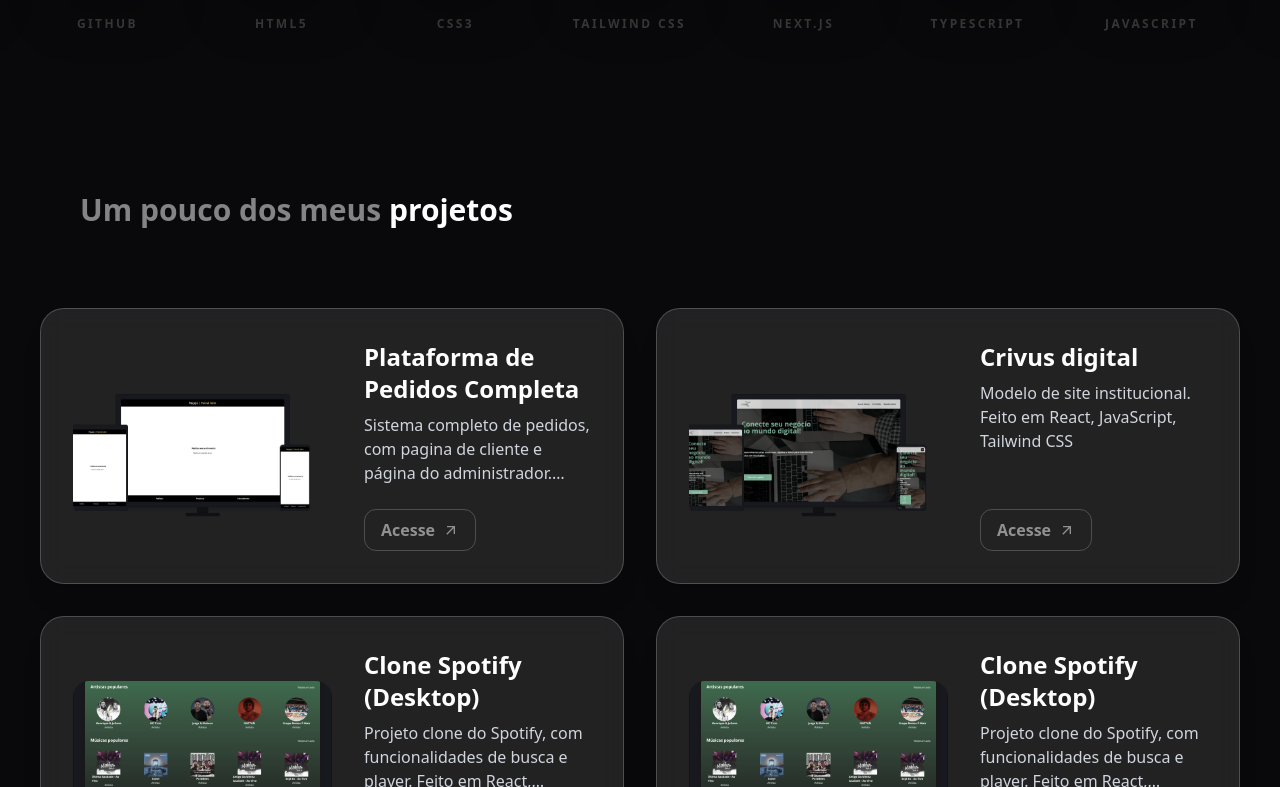
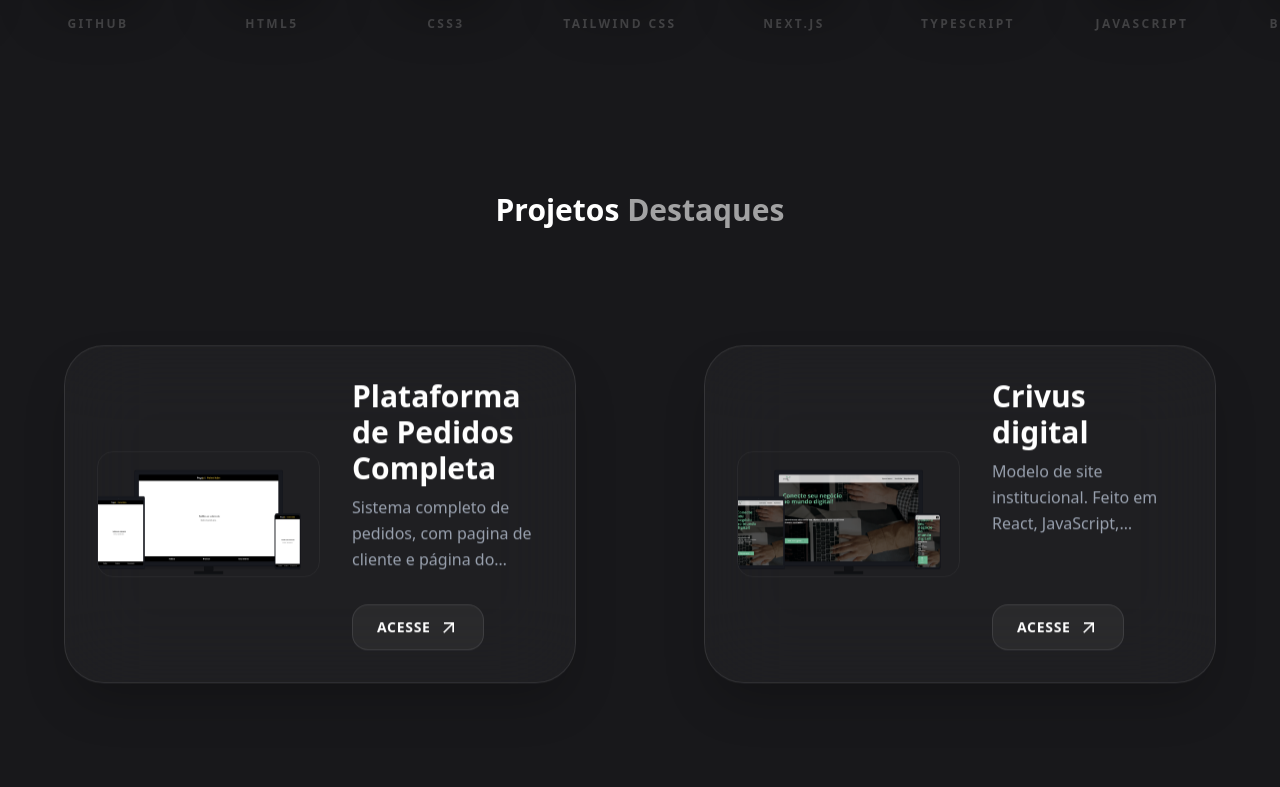
Before and after one commit to ypiaza/yuripiaza, a React (Vite) app: page / in a window 1280 px wide. Shown: the part 1113-1900 px from the top of the page. Built offline with nearby package versions, Linux system fonts and the light colour scheme.

Commit message:
Ajustes visuais

```diff
--- a/src/App.jsx
+++ b/src/App.jsx
@@ -7,19 +7,8 @@ import Skills from "./components/Skills"
 const App = () => {
   return (
     /* O container principal agora é relativo e tem overflow-x-hidden para evitar bugs de scroll lateral */
-    <div className="relative min-h-screen w-full bg-zinc-950 text-white overflow-x-hidden">
+    <div className="relative min-h-screen w-full bg-zinc-900 text-white overflow-x-hidden">
 
-      {/* 1. CAMADA DE FUNDO (FIXA) */}
-      <div
-        className="fixed inset-0 z-0 bg-cover bg-center bg-no-repeat"
-        style={{
-          backgroundImage: "url('background.png')", // Use a imagem que geramos
-          filter: "brightness(0.1))" // Ajuste fino para não ofuscar o texto
-        }}
-      >
-        {/* Overlay sutil para profundidade */}
-        <div className="absolute inset-0 backdrop-blur bg-linear-to-b from-transparent via-zinc-950/70 to-zinc-950"></div>
-      </div>
 
       {/* 2. CAMADA DE CONTEÚDO (SCROLLÁVEL) */}
       <div className="relative z-10 flex flex-col">
--- /dev/null
+++ b/src/components/ProjectCard.jsx
@@ -0,0 +1,58 @@
+import { motion, useScroll, useTransform, useSpring } from "framer-motion";
+import { useRef } from "react";
+import { MdArrowOutward } from "react-icons/md";
+
+const ProjectCard = ({ item }) => {
+  const cardRef = useRef(null);
+
+  // Lógica de Scroll individual para o Parallax
+  const { scrollYProgress } = useScroll({
+    target: cardRef,
+    offset: ["start end", "end start"],
+  });
+
+  // Movimento vertical (Parallax)
+  const y = useTransform(scrollYProgress, [0, 1], [80, -80]);
+  const smoothY = useSpring(y, { stiffness: 100, damping: 20 });
+
+  return (
+    <motion.div
+      ref={cardRef}
+      style={{ y: smoothY }}
+      className="flex flex-col md:flex-row items-center justify-between border border-white/10 p-6 md:p-8 rounded-[2.5rem] bg-white/3 backdrop-blur-2xl w-full hover:border-cyan-500/50 transition-colors duration-700 shadow-2xl group relative"
+    >
+      {/* Imagem do Projeto */}
+      <div className="w-full md:w-1/2 mb-6 md:mb-0 overflow-hidden rounded-2xl border border-white/5">
+        <motion.img
+          whileHover={{ scale: 1.1 }}
+          transition={{ duration: 0.8 }}
+          src={item.img}
+          alt={item.project}
+          className="w-full aspect-video object-cover grayscale-30 group-hover:grayscale-0 transition-all duration-700"
+        />
+      </div>
+
+      {/* Informações do Projeto */}
+      <div className="w-full md:w-1/2 flex flex-col justify-between h-full md:pl-8 text-center md:text-left">
+        <div>
+          <h4 className="mb-2 font-bold text-2xl md:text-3xl text-white group-hover:text-cyan-400 transition-colors">
+            {item.project}
+          </h4>
+          <p className="line-clamp-3 text-sm md:text-base text-gray-400 font-light leading-relaxed">
+            {item.description}
+          </p>
+        </div>
+
+        <button
+          onClick={() => window.open(item.link, "_blank")}
+          className="group/btn flex items-center justify-center gap-2 border border-white/10 bg-white/5 px-6 py-3 rounded-2xl transition-all hover:bg-cyan-500 hover:text-black cursor-pointer mt-8 w-full md:w-fit"
+        >
+          <span className="font-bold text-sm uppercase tracking-wider">Acesse</span>
+          <MdArrowOutward className="text-xl transition-transform group-hover/btn:translate-x-1 group-hover/btn:-translate-y-1" />
+        </button>
+      </div>
+    </motion.div>
+  );
+};
+
+export default ProjectCard;
--- a/src/components/Projects.jsx
+++ b/src/components/Projects.jsx
@@ -1,57 +1,25 @@
-import { projects } from "../data/projects"
-import { MdArrowOutward } from "react-icons/md";
+import { projects } from "../data/projects";
+import ProjectCard from "./ProjectCard"; // Importando o novo componente
 
 const Projects = () => {
   return (
-    <div className="h-full w-full">
-      {/* Título Responsivo: px-20 cai para px-6 no mobile */}
-      <div className="px-6 md:px-20 py-10 md:py-20">
-        <h2 className="text-2xl md:text-3xl font-bold text-white/50 text-center md:text-left">
-          Um pouco dos meus <span className="text-white">projetos</span>
+    <section className="relative w-full py-20 px-6 md:px-16 min-h-screen">
+
+      {/* Título Sticky (Fixo) */}
+      <div className="sticky top-24 z-30 mb-24 pointer-events-none flex items-center justify-center">
+        <h2 className="text-4xl md:text-3xl font-bold text-white">
+          Projetos <span className="text-white/60 font-bold text-2xl md:text-3xl">Destaques</span>
         </h2>
       </div>
 
-      {/* Grid Responsivo: 1 coluna no mobile, 2 no desktop */}
-      <div className="grid grid-cols-1 lg:grid-cols-2 gap-8 px-6 md:px-10 pb-20">
+      {/* Grid de Cards que chamam o componente individual */}
+      <div className="grid grid-cols-1 lg:grid-cols-2 gap-20 md:gap-32 relative z-10">
         {projects.map((item) => (
-          <div
-            key={item.id}
-            /* Ajuste de vidro: bg-white/10 e backdrop-blur */
-            className="flex flex-col md:flex-row items-center justify-between border border-white/20 p-6 md:p-8 rounded-3xl bg-white/10 backdrop-blur-md w-full hover:border-white/40 transition-all duration-500 shadow-xl"
-          >
-            {/* Imagem: ocupa 100% no mobile e 50% no desktop */}
-            <div className="w-full md:w-1/2 mb-6 md:mb-0">
-              <img
-                src={item.img}
-                alt={item.project}
-                className="w-full aspect-video object-cover rounded-2xl grayscale-50 hover:grayscale-0 transition-all duration-500"
-              />
-            </div>
-
-            {/* Texto: alinhamento central no mobile, esquerda no desktop */}
-            <div className="w-full md:w-1/2 flex flex-col justify-between h-full md:pl-8 text-center md:text-left">
-              <div>
-                <h4 className="mb-2 font-bold text-xl md:text-2xl text-white">
-                  {item.project}
-                </h4>
-                <p className="line-clamp-3 text-sm md:text-base text-gray-300">
-                  {item.description}
-                </p>
-              </div>
-
-              <button
-                onClick={() => window.open(item.link, "_blank")}
-                className="group flex items-center justify-center gap-2 border border-white/20 px-4 py-2 rounded-xl transition-all hover:bg-white/20 text-white/50 hover:text-white cursor-pointer mt-6 w-full md:w-fit"
-              >
-                <span className="font-semibold">Acesse</span>
-                <MdArrowOutward className="transition-transform group-hover:translate-x-1 group-hover:-translate-y-1" />
-              </button>
-            </div>
-          </div>
+          <ProjectCard key={item.id} item={item} />
         ))}
       </div>
-    </div>
-  )
-}
+    </section>
+  );
+};
 
-export default Projects
+export default Projects;
--- a/src/components/Skills.jsx
+++ b/src/components/Skills.jsx
@@ -43,7 +43,7 @@ const Skills = () => {
               className="group flex flex-col items-center justify-center pointer-events-none"
               /* pointer-events-none no container interno garante que o drag do pai funcione bem */
             >
-              <div className="relative p-6 md:p-8 rounded-3xl bg-white/[0.03] border border-white/10 backdrop-blur-xl group-hover:border-cyan-400/50 transition-all duration-500 shadow-2xl pointer-events-auto">
+              <div className="relative p-6 md:p-8 rounded-3xl bg-white/3 border border-white/10 backdrop-blur-xl group-hover:border-cyan-400/50 transition-all duration-500 shadow-2xl pointer-events-auto">
                 <item.icon className="text-5xl md:text-6xl text-white/40 group-hover:text-cyan-400 transition-all duration-500 group-hover:scale-110" />
 
                 {/* Efeito Glow */}
```
